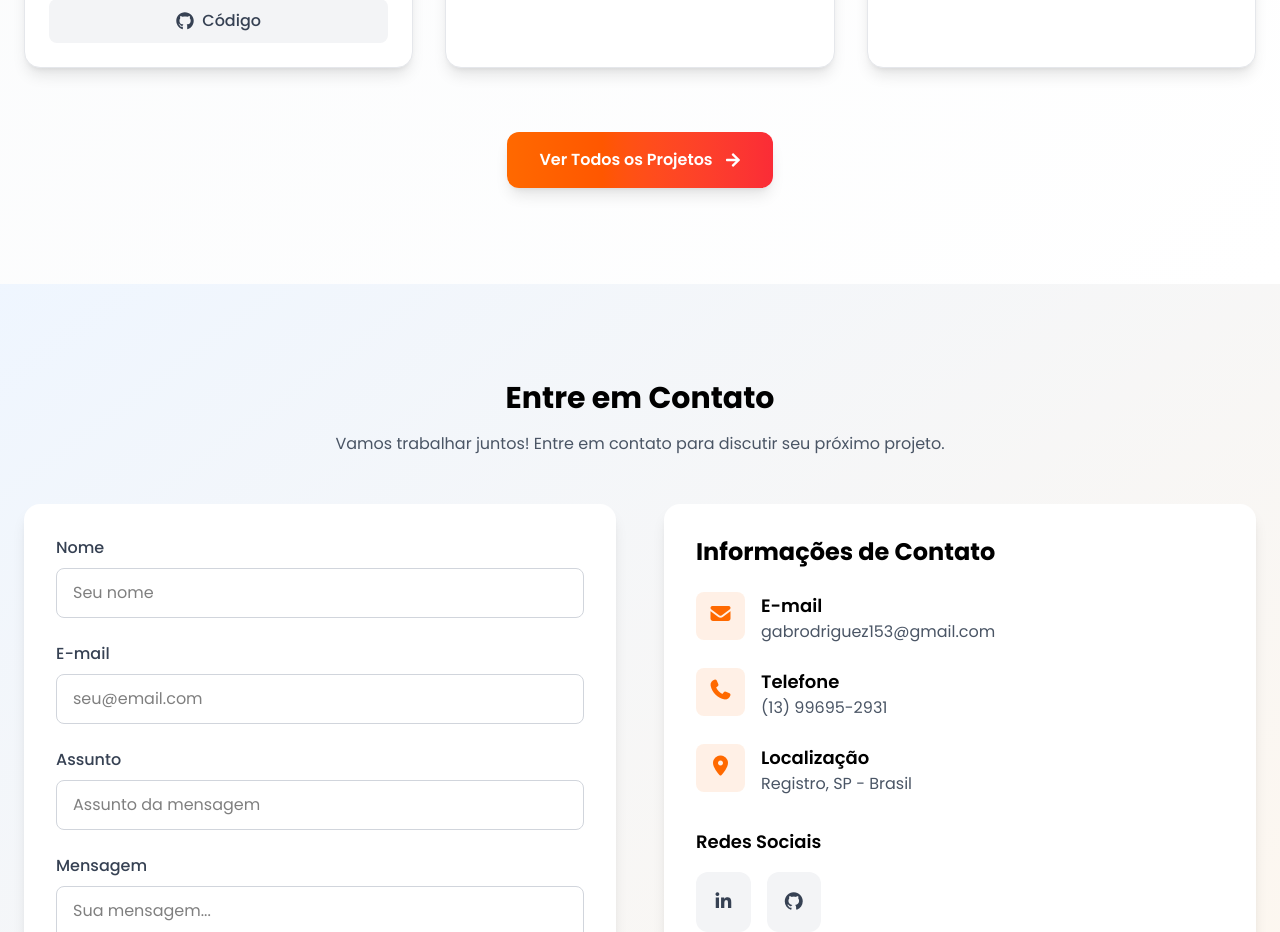
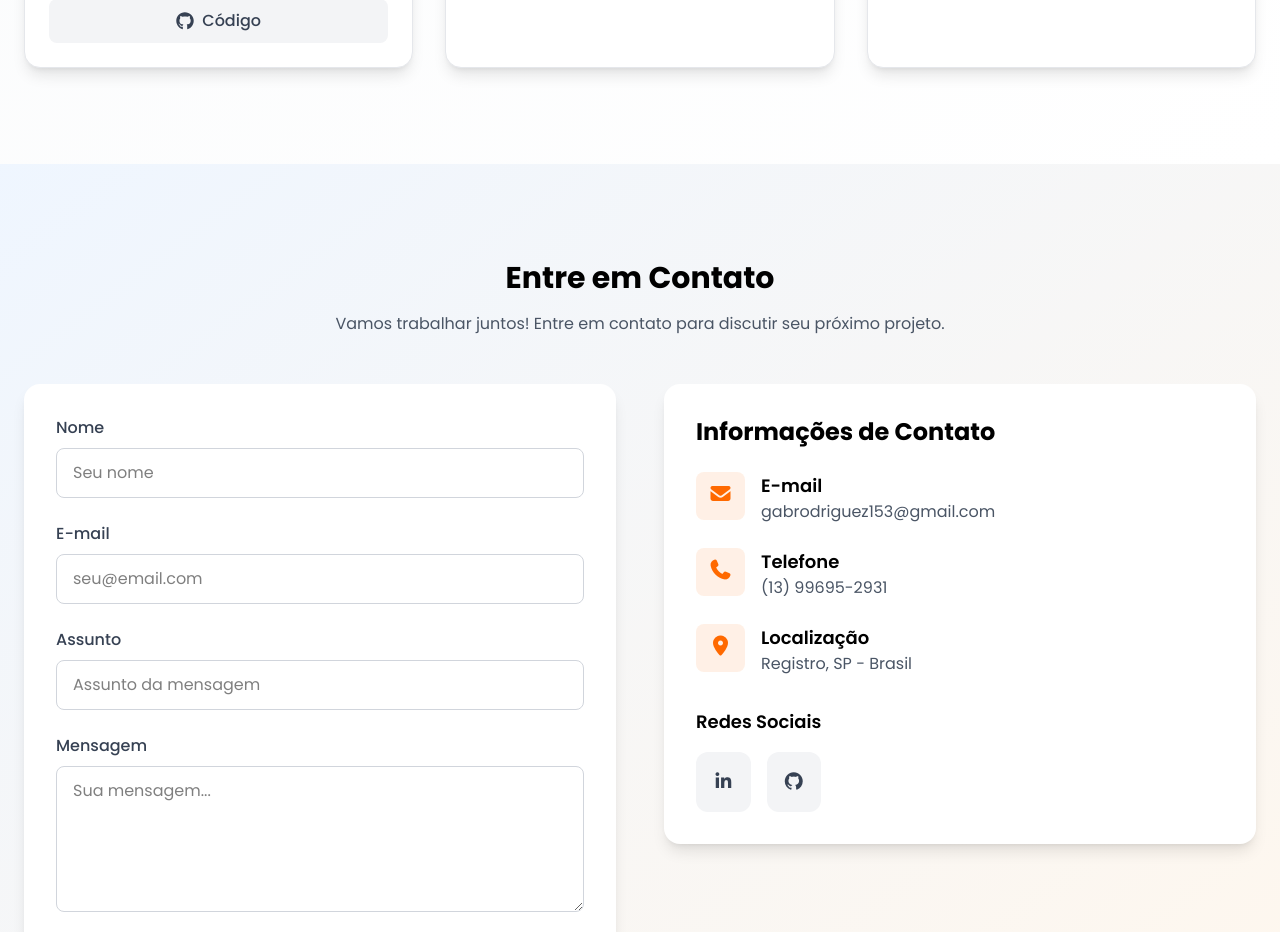
Before and after one commit to GabrielRodriguez153/Portifolio_Oficial, a React (Vite) app: page / in a window 1280 px wide. Shown: the part 5400-6332 px from the top of the page. Built offline with nearby package versions, Linux system fonts and the light colour scheme.

Commit message:
feat: ajust the project file

```diff
--- a/src/pages/Projects/Projects.jsx
+++ b/src/pages/Projects/Projects.jsx
@@ -30,7 +30,6 @@ const Projects = () => {
               >
                 <div className="absolute inset-0 bg-black/10 group-hover:bg-black/20 transition-all duration-500"></div>
 
-                {/* Ícone como componente React */}
                 <project.icon className="text-white text-6xl z-10 transform group-hover:scale-110 transition-transform duration-500" />
 
                 <div className="absolute top-4 right-4">
@@ -70,35 +69,10 @@ const Projects = () => {
                     <FaGithub className="text-lg group-hover/link:scale-110 transition-transform duration-300" />
                     <span>Código</span>
                   </a>
-
-                  {/* Link de Demo se existir */}
-                  {project.demoUrl && (
-                    <a
-                      href={project.demoUrl}
-                      target="_blank"
-                      rel="noopener noreferrer"
-                      className="flex-1 flex items-center justify-center gap-2 bg-orange-500 text-white px-4 py-2.5 rounded-lg font-medium hover:bg-orange-600 transition-all duration-300 group/link"
-                    >
-                      <FaGlobe className="text-lg group-hover/link:scale-110 transition-transform duration-300" />
-                      <span>Demo</span>
-                    </a>
-                  )}
                 </div>
               </div>
             </div>
           ))}
-        </div>
-
-        <div className="text-center mt-16">
-          <a
-            href="https://github.com/GabrielRodriguez153?tab=repositories"
-            target="_blank"
-            rel="noopener noreferrer"
-            className="inline-flex items-center gap-3 bg-gradient-to-r from-orange-500 to-red-500 text-white px-8 py-4 rounded-xl font-semibold hover:from-orange-600 hover:to-red-600 transition-all duration-300 shadow-lg hover:shadow-xl transform hover:-translate-y-1 group"
-          >
-            <span>Ver Todos os Projetos</span>
-            <FaArrowRight className="group-hover:translate-x-1 transition-transform duration-300" />
-          </a>
         </div>
       </div>
     </section>
```
